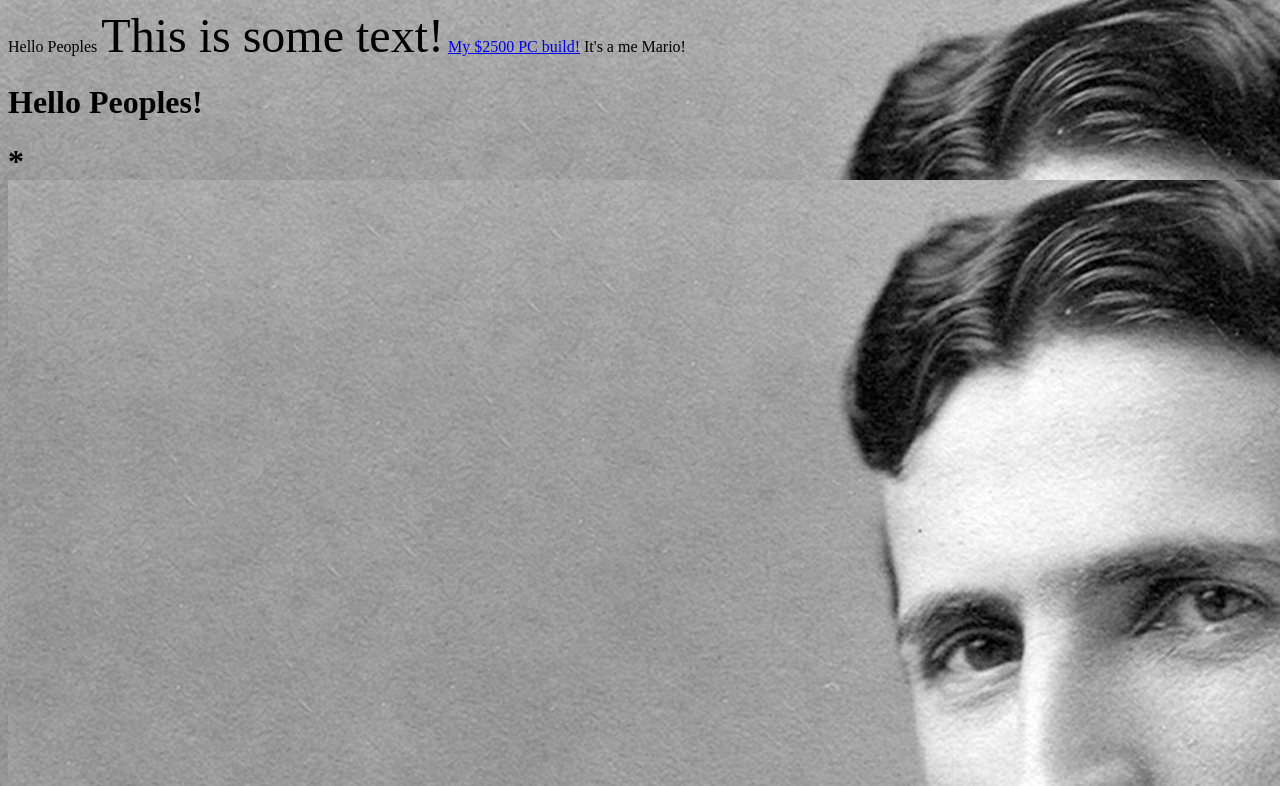
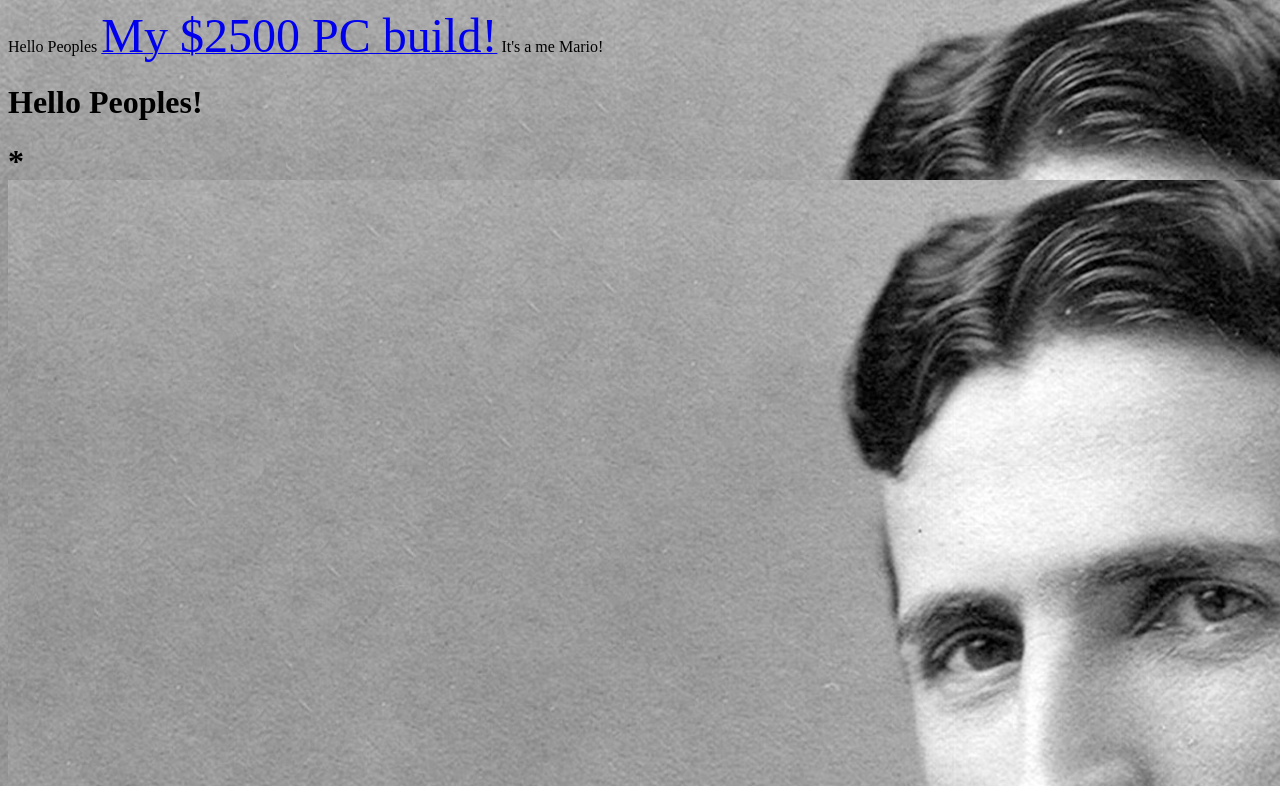
Before and after one commit to 42silasweis/42silasweis.github.io, a plain HTML site: page index.html in a window 1280 px wide. Shown: the top 786 px of the page. Drawn offline with Linux system fonts and the light colour scheme.

Commit message:
Update index.html

```diff
--- a/index.html
+++ b/index.html
@@ -3,17 +3,7 @@ Hello Peoples
 
 
 
-
-
-
-
-
-
-
-
-<font size="22">This is some text!</font>
-
-<a href="components.html">My $2500 PC build!</a>
+<a href="components.html"><font size="22">My $2500 PC build!</font></a>
 It's a me Mario!
 
 <html>
```
